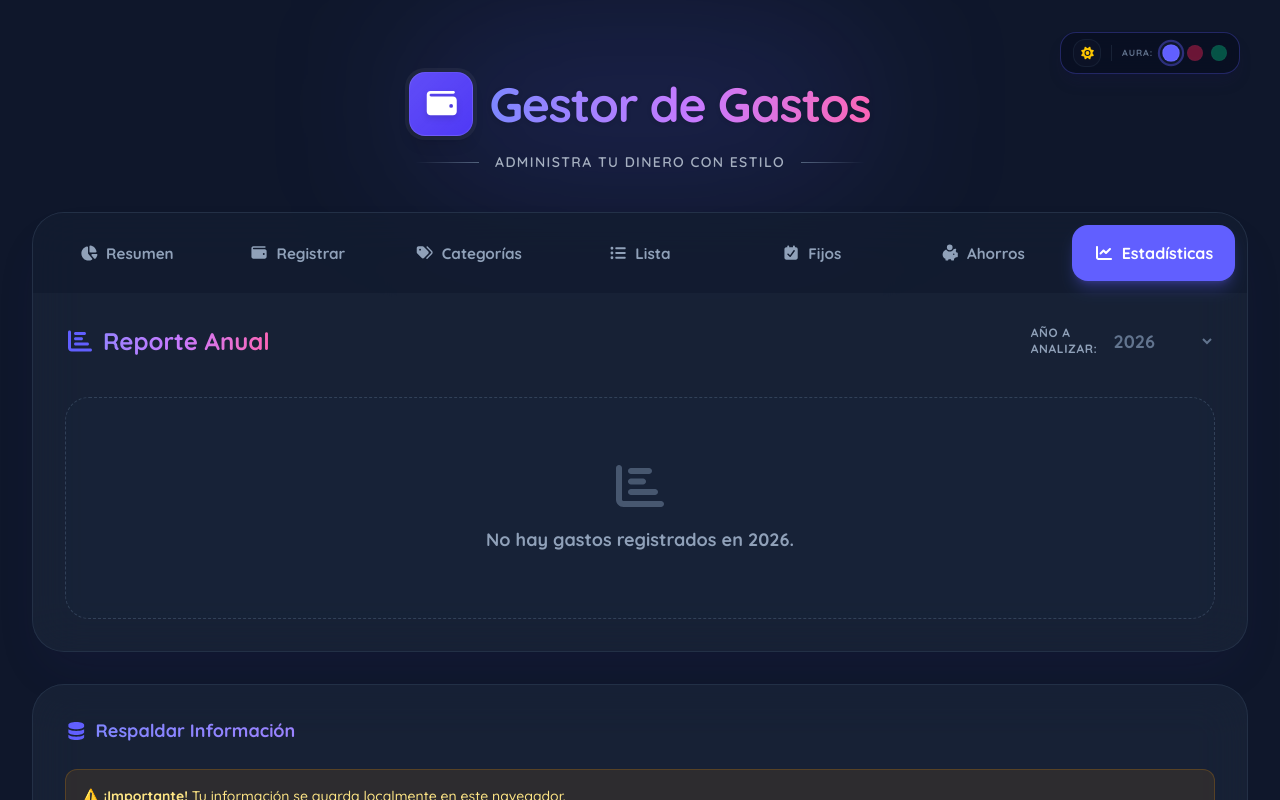
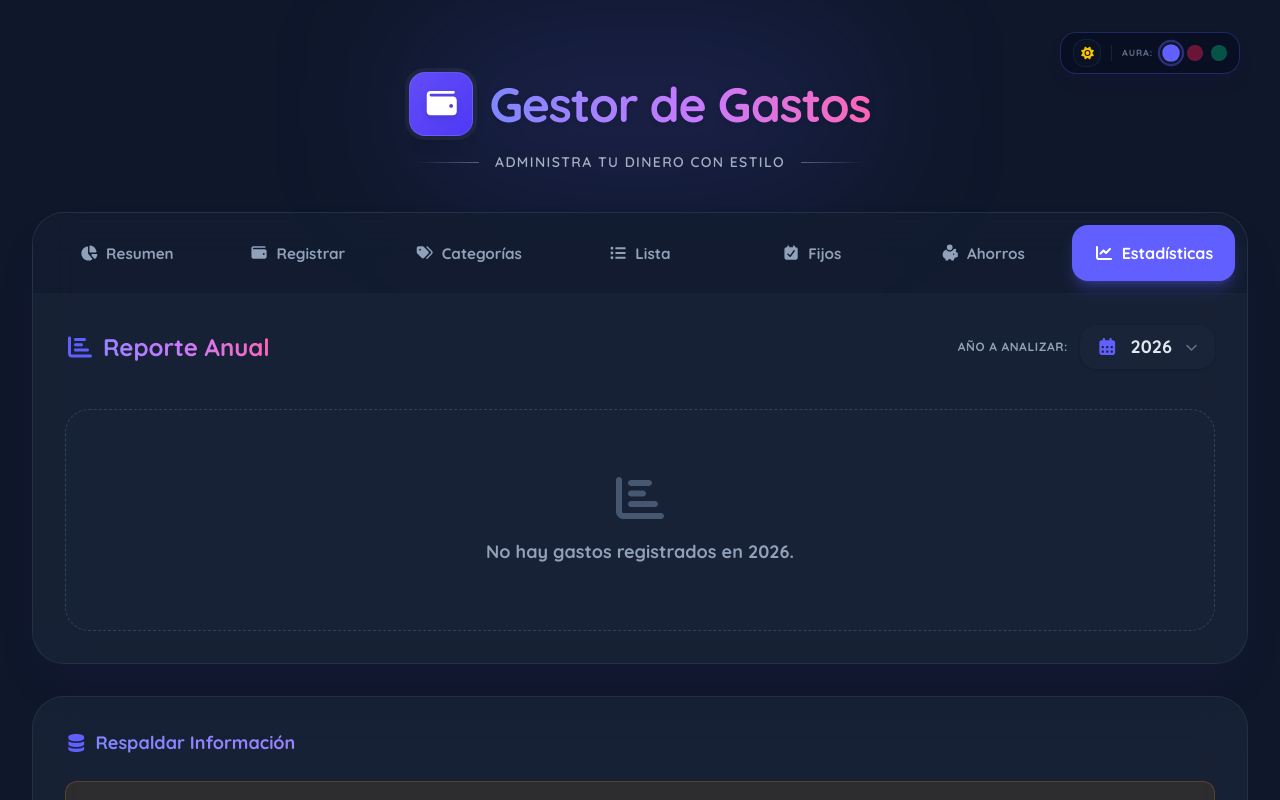
Before and after one commit to JaviMejias/expense-tracker, a React (Vite) app: page /estadisticas in a window 1280 px wide. Shown: the top 800 px of the page. Built offline with nearby package versions, Linux system fonts and the light colour scheme.

Commit message:
add component for select

```diff
--- a/src/components/Analytics.jsx
+++ b/src/components/Analytics.jsx
@@ -10,7 +10,7 @@ import { useThemeStyles } from '../hooks/useThemeStyles'
 import EmptyState from './EmptyState'
 import CategoryBadge from './CategoryBadge'
 import TopExpenseItem from './TopExpenseItem'
-import CustomSelect from './CustomSelect'
+import AuraYearSelector from './AuraYearSelector'
 import BarChart from './BarChart'
 import StatCard from './StatCard'
 import AdvisorCard from './AdvisorCard'
@@ -41,7 +41,7 @@ function Analytics() {
 
     return (
         <div className="space-y-10 animate-in fade-in slide-in-from-bottom-4 duration-500">
-            <div className="flex flex-col sm:flex-row sm:items-center justify-between gap-4">
+            <div className="flex flex-col xl:flex-row xl:items-center justify-between gap-6">
                 <SectionHeader
                     title="Reporte Anual"
                     icon={faChartBar}
@@ -49,14 +49,14 @@ function Analytics() {
                     iconClass={aura.icon}
                     className="!mb-0"
                 />
-                <div className="w-full sm:w-auto flex items-center gap-3">
-                    <label className={`text-xs font-bold ${s.bodyTextMuted} uppercase tracking-wider`}>Año a analizar:</label>
-                    <CustomSelect
+                <div className="w-full xl:w-auto flex flex-col sm:flex-row sm:items-center gap-3">
+                    <label className={`text-xs font-bold ${s.bodyTextMuted} uppercase tracking-wider whitespace-nowrap`}>Año a analizar:</label>
+                    <AuraYearSelector
                         value={selectedYear}
-                        onChange={(e) => setSelectedYear(Number(e.target.value))}
-                        options={availableYears.map(y => ({ value: y, label: y }))}
+                        onChange={setSelectedYear}
+                        years={availableYears}
                         isDark={isDark}
-                        className="!bg-transparent !border-none !p-0 font-black text-lg text-slate-500"
+                        aura={aura}
                     />
                 </div>
             </div>
--- /dev/null
+++ b/src/components/AuraYearSelector.jsx
@@ -0,0 +1,75 @@
+import { useState, useRef, useEffect } from 'react'
+import { FontAwesomeIcon } from '@fortawesome/react-fontawesome'
+import { faChevronDown, faCalendarAlt } from '@fortawesome/free-solid-svg-icons'
+
+function AuraYearSelector({ value, onChange, years = [], isDark, aura }) {
+    const [isOpen, setIsOpen] = useState(false)
+    const dropdownRef = useRef(null)
+
+    useEffect(() => {
+        function handleClickOutside(event) {
+            if (dropdownRef.current && !dropdownRef.current.contains(event.target)) {
+                setIsOpen(false)
+            }
+        }
+        document.addEventListener("mousedown", handleClickOutside)
+        return () => document.removeEventListener("mousedown", handleClickOutside)
+    }, [])
+
+    if (!years || years.length === 0) return null;
+
+    return (
+        <div className="relative" ref={dropdownRef}>
+            <button
+                onClick={() => setIsOpen(!isOpen)}
+                className={`
+                    flex items-center gap-3 px-4 py-2 rounded-2xl font-black text-lg transition-all duration-300
+                    ${isDark ? 'bg-slate-800/50 hover:bg-slate-800 text-slate-200' : 'bg-white hover:bg-slate-50 text-slate-700'}
+                    ${isOpen ? 'ring-2 ring-opacity-50 ' + aura.radio : ''}
+                    shadow-sm hover:shadow-md
+                `}
+            >
+                <FontAwesomeIcon icon={faCalendarAlt} className={aura.icon} />
+                <span>{value}</span>
+                <FontAwesomeIcon
+                    icon={faChevronDown}
+                    className={`text-xs transition-transform duration-300 ${isOpen ? 'rotate-180' : ''} ${isDark ? 'text-slate-500' : 'text-slate-400'}`}
+                />
+            </button>
+
+            {isOpen && (
+                <div className={`
+                    absolute top-full right-0 mt-2 w-full min-w-[140px] z-50 rounded-2xl overflow-hidden backdrop-blur-xl
+                    ${isDark ? 'bg-slate-900/90 border border-slate-700/50 shadow-2xl shadow-black/50' : 'bg-white/90 border border-slate-200 shadow-xl shadow-slate-200/50'}
+                    animate-in fade-in slide-in-from-top-2 duration-200
+                `}>
+                    <div className="py-2 max-h-60 overflow-y-auto scrollbar-hide">
+                        {years.map(year => {
+                            const isSelected = year === value;
+                            return (
+                                <button
+                                    key={year}
+                                    onClick={() => {
+                                        onChange(year);
+                                        setIsOpen(false);
+                                    }}
+                                    className={`
+                                        w-full text-left px-5 py-3 text-sm font-bold transition-all duration-200
+                                        ${isSelected
+                                            ? `border-l-4 ${aura.listSelected || 'border-indigo-500 bg-indigo-500/10 text-indigo-500'}`
+                                            : `border-l-4 border-transparent ${isDark ? 'text-slate-300 hover:bg-slate-800/80' : 'text-slate-600 hover:bg-slate-100'}`
+                                        }
+                                    `}
+                                >
+                                    {year}
+                                </button>
+                            )
+                        })}
+                    </div>
+                </div>
+            )}
+        </div>
+    )
+}
+
+export default AuraYearSelector
```
